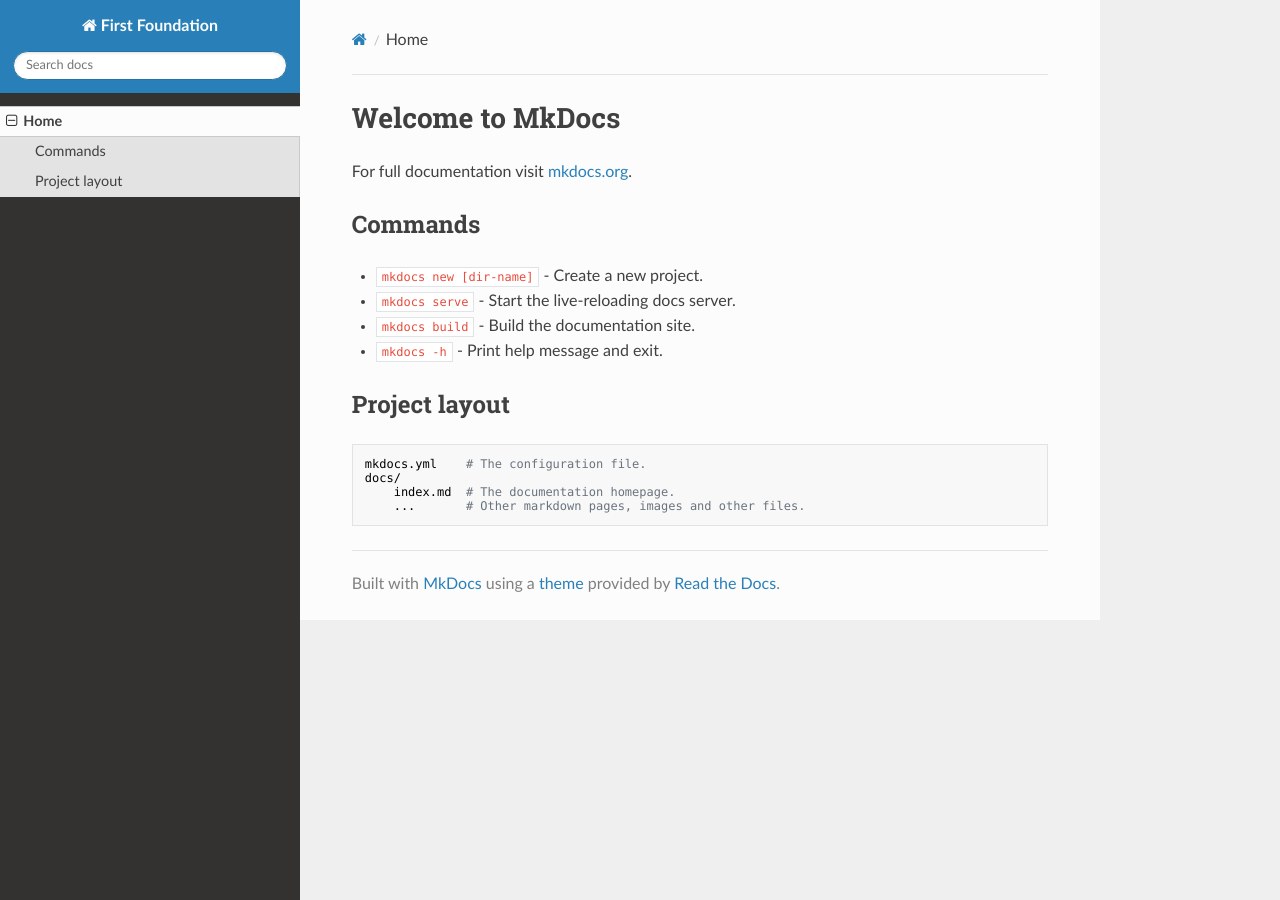
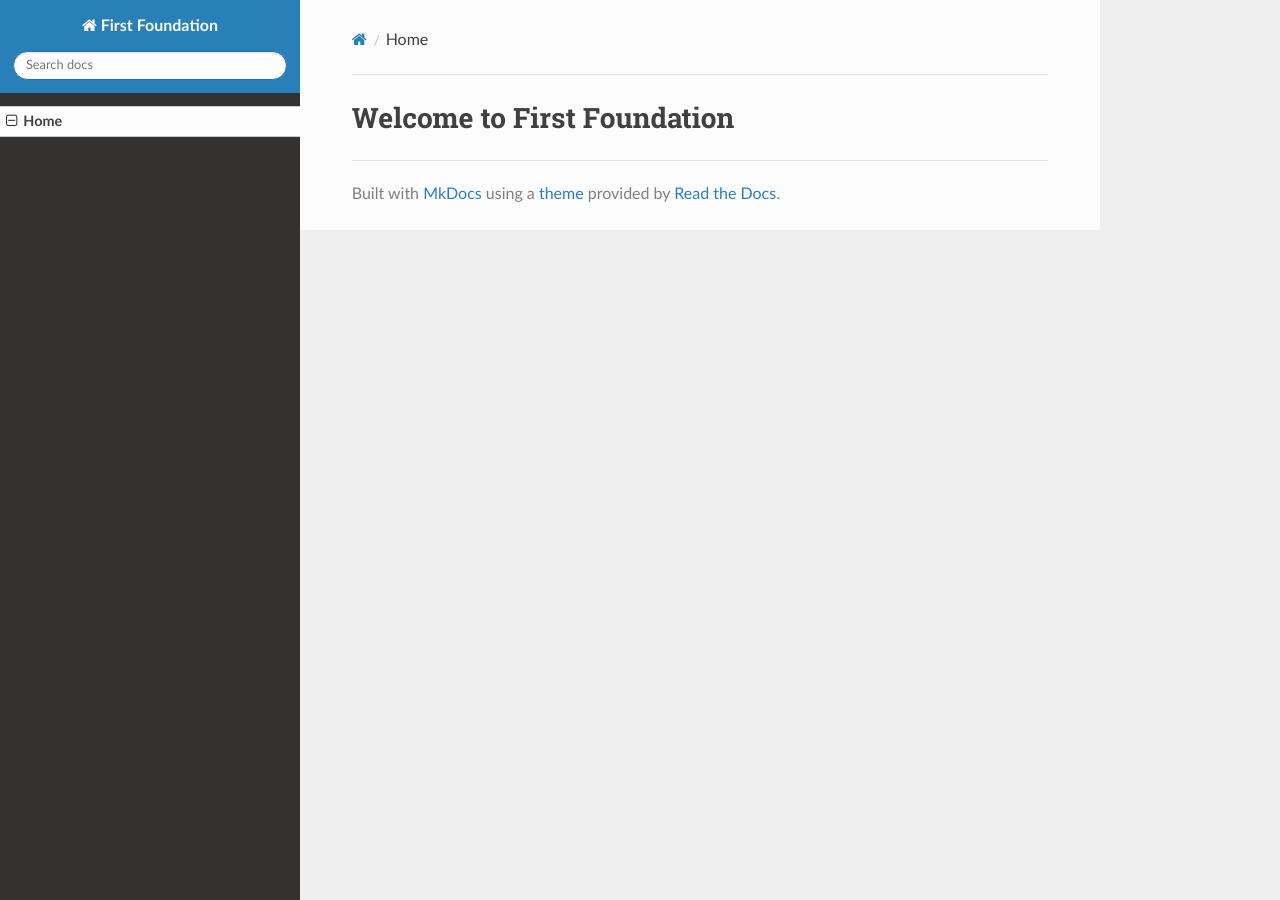
Before and after one commit to First-Foundation/Docs, an MkDocs documentation site: the page built from docs/index.md, in a window 1280 px wide. Built offline with MkDocs 1.6.1, drawn with Linux system fonts in a browser that asks for light colours; nearby versions of some CDN libraries.

Commit message:
Updated master branch

```diff
--- a/docs/index.md
+++ b/docs/index.md
@@ -1,17 +1 @@
-# Welcome to MkDocs
-
-For full documentation visit [mkdocs.org](https://www.mkdocs.org).
-
-## Commands
-
-* `mkdocs new [dir-name]` - Create a new project.
-* `mkdocs serve` - Start the live-reloading docs server.
-* `mkdocs build` - Build the documentation site.
-* `mkdocs -h` - Print help message and exit.
-
-## Project layout
-
-    mkdocs.yml    # The configuration file.
-    docs/
-        index.md  # The documentation homepage.
-        ...       # Other markdown pages, images and other files.
+# Welcome to First Foundation
```
Also changed, not shown: 2 other files.
